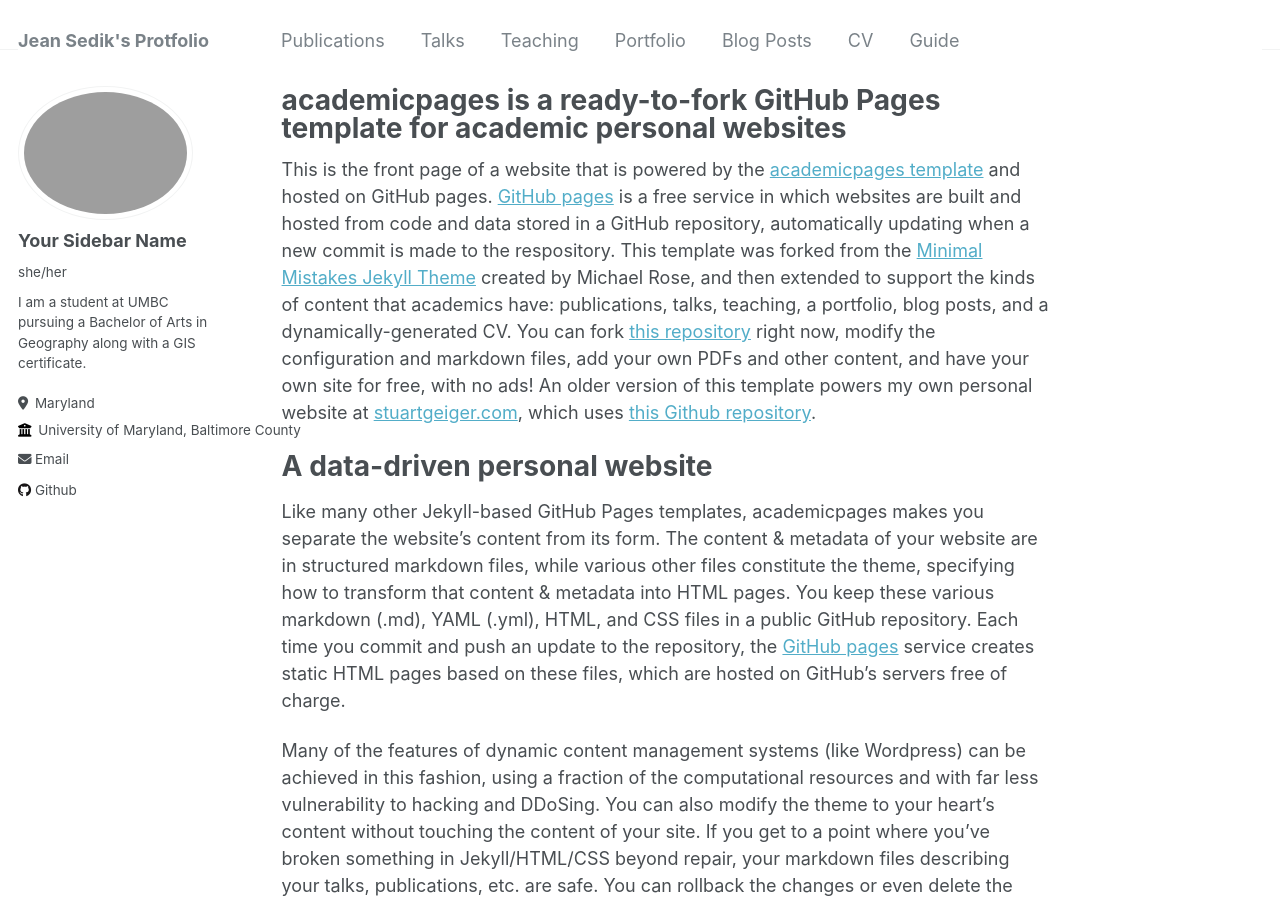
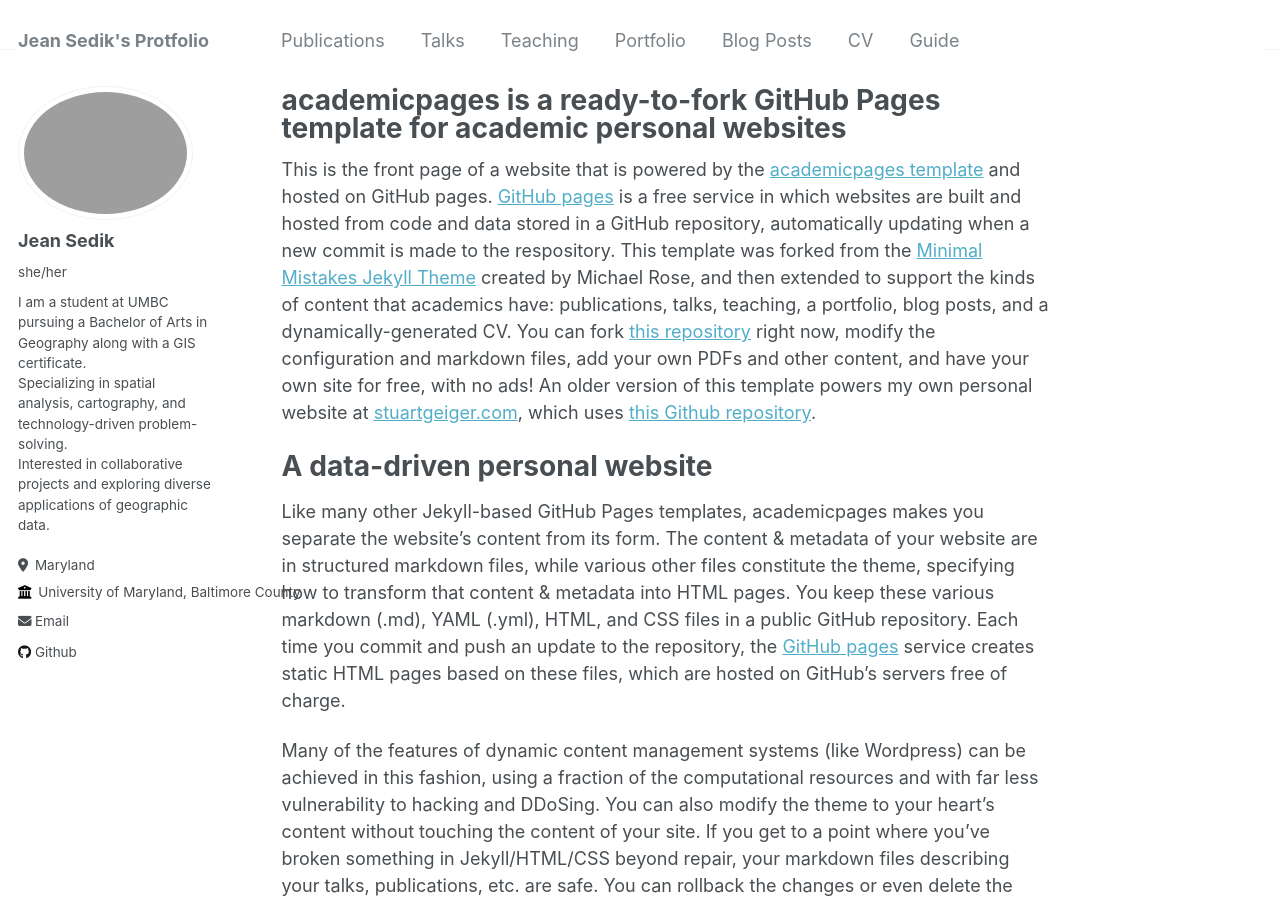
Before and after one commit to VG68490/VG68490.github.io, a Jekyll site: the page built from _pages/about.md, in a window 1280 px wide and 900 px high. Built offline with Jekyll 4.4.1, drawn with Linux system fonts in a browser that asks for light colours.

Commit message:
3 _config.yml

```diff
--- a/_config.yml
+++ b/_config.yml
@@ -22,9 +22,9 @@
 author:
   # Biographic information
   avatar           : "profile.png"
-  name             : "Your Sidebar Name"
+  name             : "Jean Sedik"
   pronouns         : "she/her" # example: "she/her"
-  bio              : "I am a student at UMBC pursuing a Bachelor of Arts in Geography along with a GIS certificate."
+  bio              : "I am a student at UMBC pursuing a Bachelor of Arts in Geography along with a GIS certificate. </br> Specializing in spatial analysis, cartography, and technology-driven problem-solving. </br> Interested in collaborative projects and exploring diverse applications of geographic data."
   location         : "Maryland"
   employer         : "University of Maryland, Baltimore County"
   uri              : # URL
```
